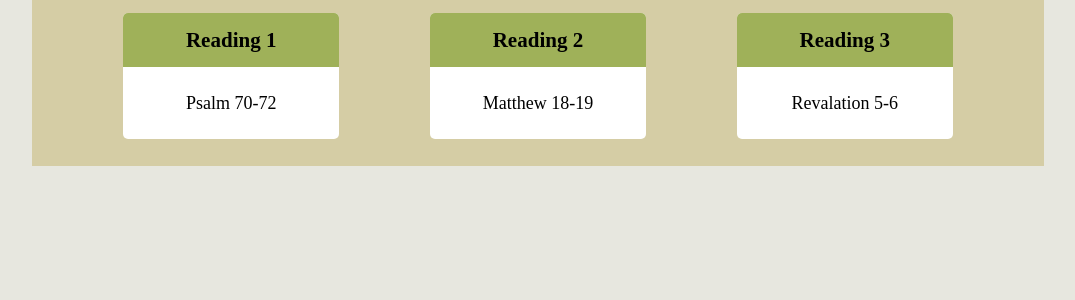
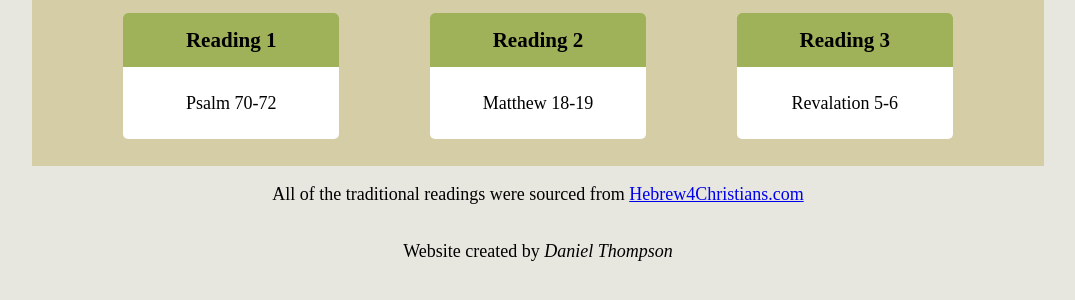
Before and after one commit to Daniel-Thompson-91/weekly-readings, a plain HTML site: page index.html in a window 1280 px wide. Shown: the part 492-792 px from the top of the page, without its empty margins (102-1177 px from the left). Drawn offline with Linux system fonts and the light colour scheme.

Commit message:
add affiliate link and 'created by...'

```diff
--- a/index.html
+++ b/index.html
@@ -119,6 +119,13 @@
         </section>
       </section> -->
     </main>
+
+    <footer>
+      <p>
+        All of the traditional readings were sourced from <a href="https://hebrew4christians.com/#loaded" target="_blank">Hebrew4Christians.com</a>
+      </p>
+      <p>Website created by <em>Daniel Thompson</em></p>
+    </footer>
     <script src="./resources/scripts/main.js"></script>
   </body>
 </html>
--- a/resources/css/styles.css
+++ b/resources/css/styles.css
@@ -131,3 +131,10 @@ body {
     font-size: 1.25rem;
   }
 }
+
+footer {
+  display: flex;
+  flex-direction: column;
+  justify-content: center;
+  align-items: center;
+}
```
